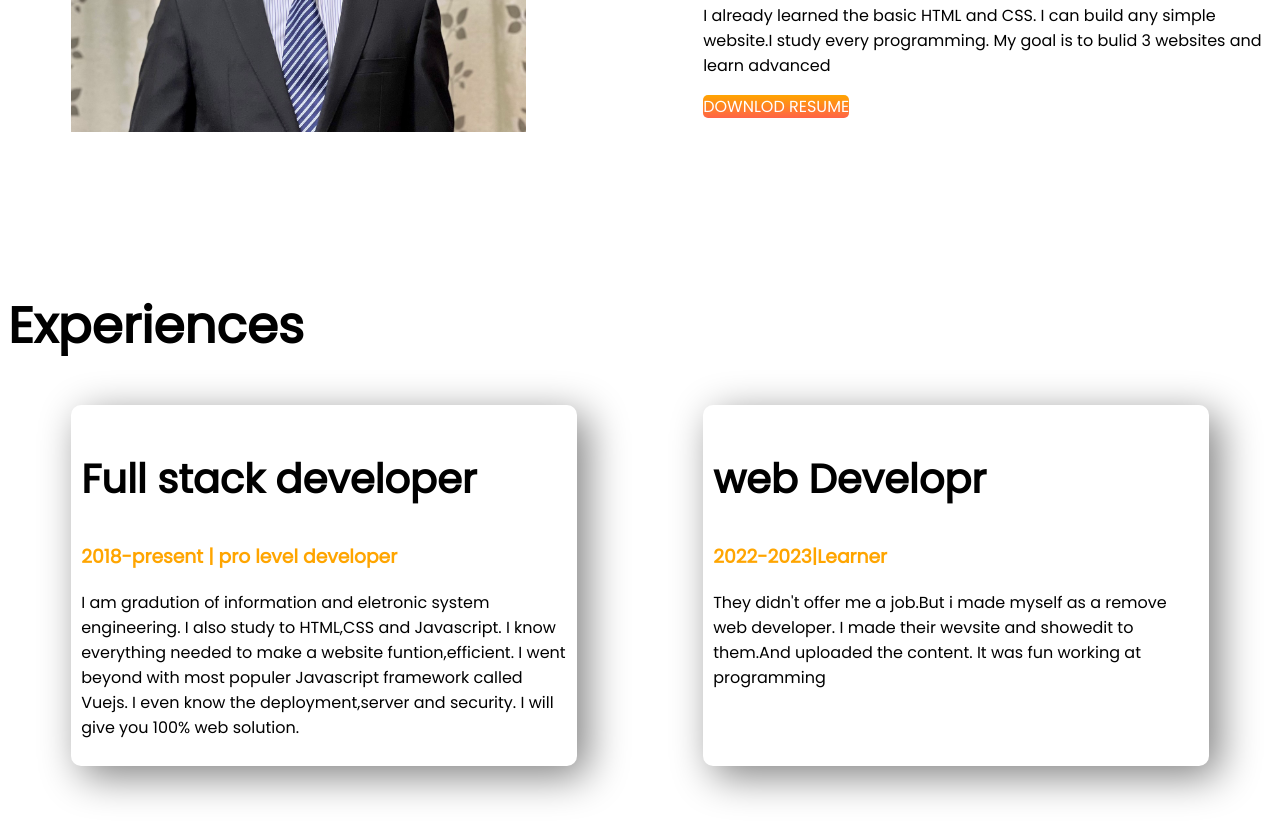
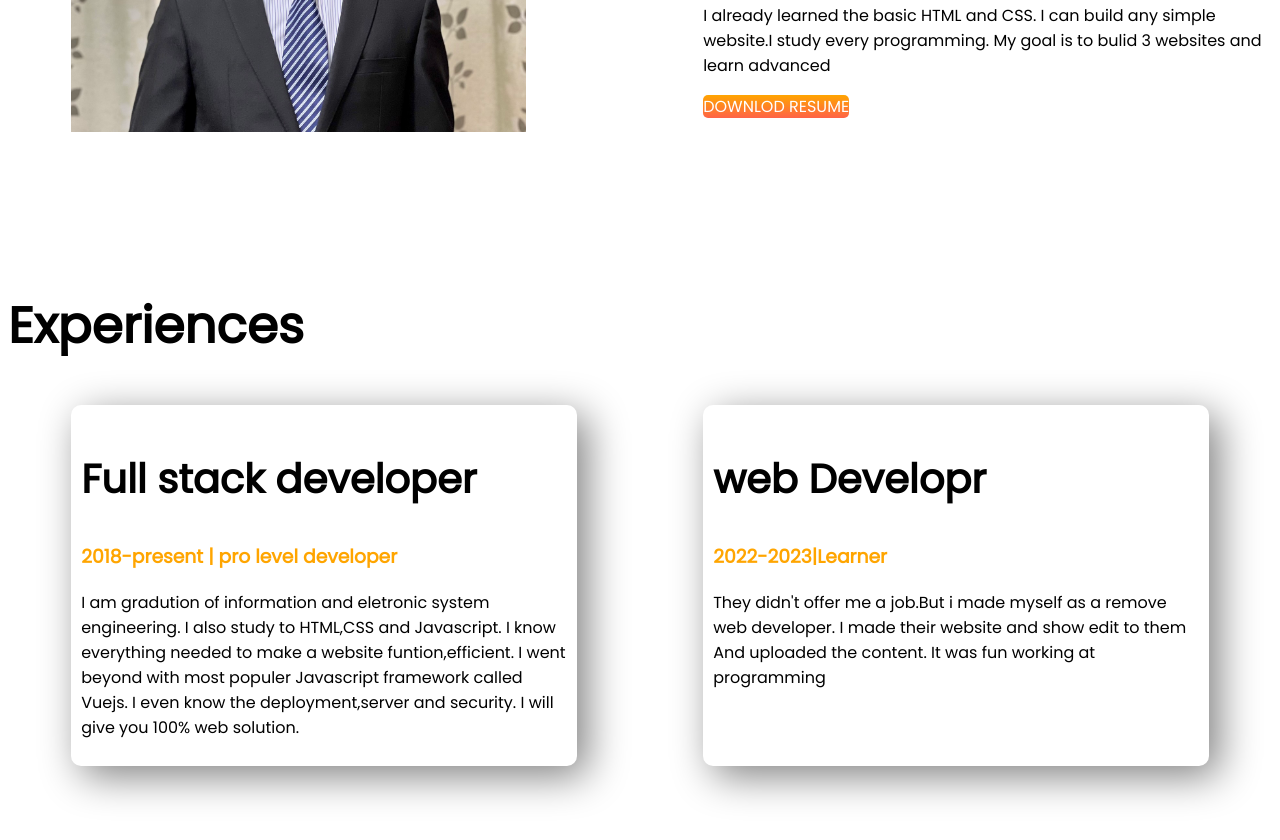
Before and after one commit to shiponsd/developer-portfolio, a plain HTML site: page index.html in a window 1280 px wide. Shown: the part 912-1752 px from the top of the page. Drawn offline with Linux system fonts and the light colour scheme.

Commit message:
exprience

```diff
--- a/index.html
+++ b/index.html
@@ -60,7 +60,7 @@
                 <h2> web Developr</h2>
                 <h3 class="orange-color">2022-2023|Learner</h3>
                 <p>They didn't offer me a job.But i made myself as a remove web developer.
-                    I made their wevsite and showedit to them.And uploaded the content.
+                    I made their website and show edit to them And uploaded the content.
                     It was fun working at programming </p>
 
             </div>
```
